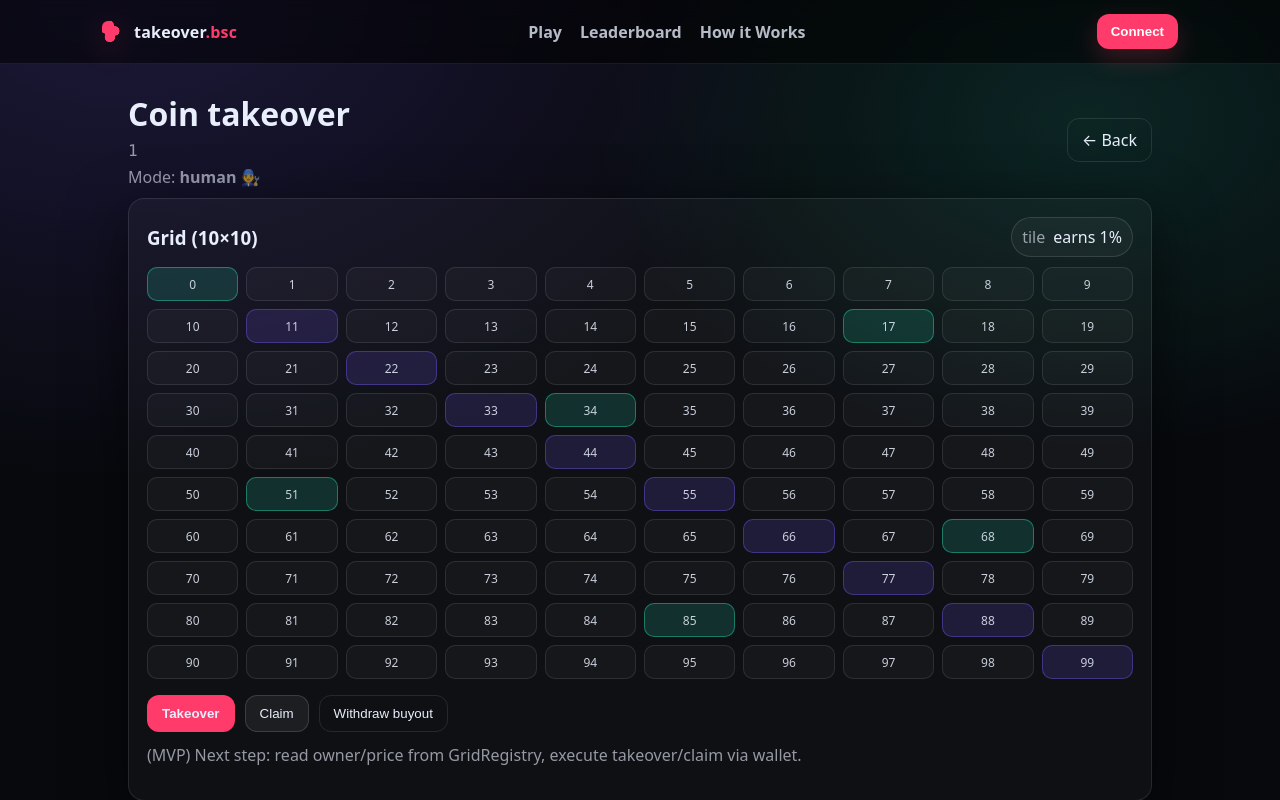
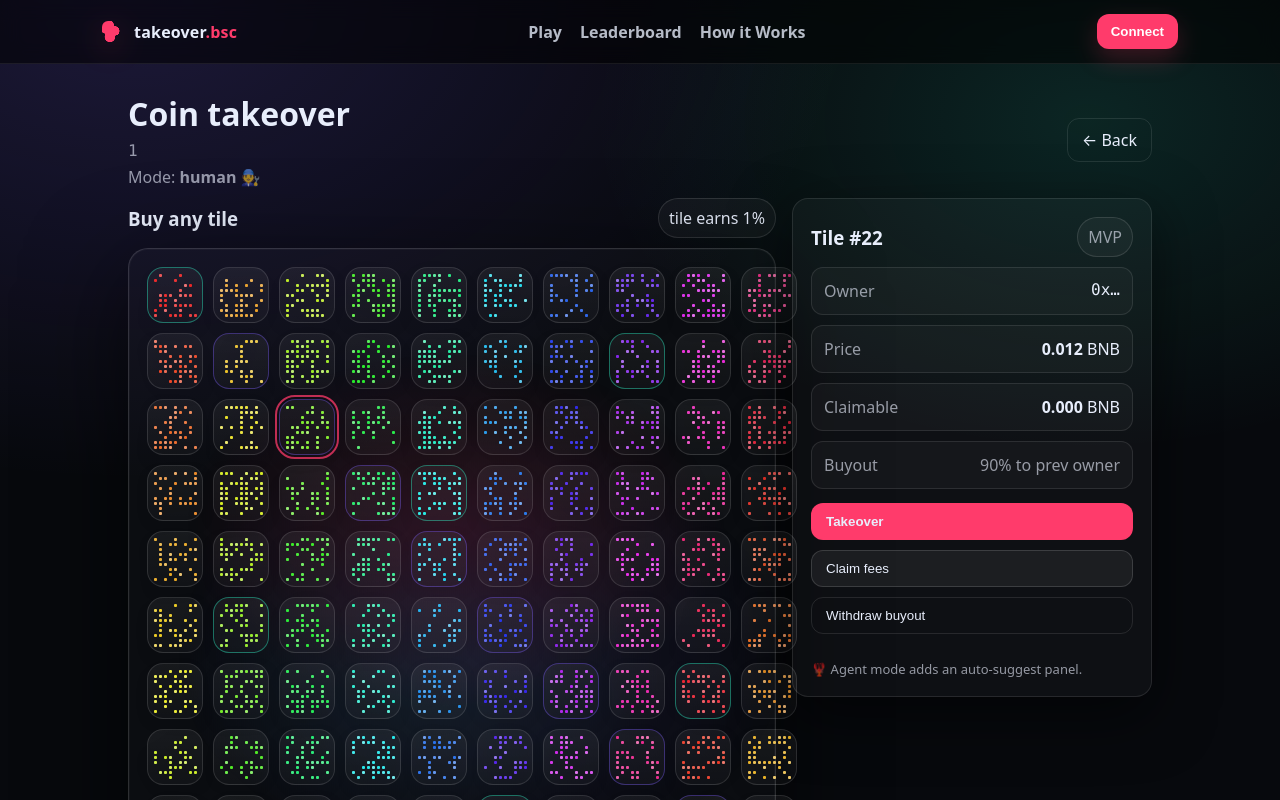
Before and after one commit to dumkeacee149-blip/takeover-bsc, a Next.js app in the folder web/: page /coin/1 in a window 1280 px wide. Shown: the top 800 px of the page. Built offline with nearby package versions, Linux system fonts and the light colour scheme.

Commit message:
feat(ui): coin page closer to takeover.fun (board + side panel)

```diff
--- a/web/app/coin/[token]/page.tsx
+++ b/web/app/coin/[token]/page.tsx
@@ -5,10 +5,20 @@ function getMode(searchParams: Record<string, string | string[] | undefined>) {
   return (Array.isArray(m) ? m[0] : m) === 'agent' ? 'agent' : 'human'
 }
 
-function Tile({ id, variant }: { id: number; variant?: 'none' | 'owned' | 'mine' }) {
-  const cls = variant === 'mine' ? 'tile tileMine' : variant === 'owned' ? 'tile tileOwned' : 'tile'
+import TileIcon from '../../components/TileIcon'
+
+function BoardTile({ id, variant, selected, onSelect }: { id: number; variant?: 'none' | 'owned' | 'mine'; selected?: boolean; onSelect?: (id:number)=>void }) {
+  const cls = variant === 'mine' ? 'boardTile boardTileMine' : variant === 'owned' ? 'boardTile boardTileOwned' : 'boardTile'
+  const hue = (id * 37) % 360
   return (
-    <div className={cls} title={`Tile ${id}`}>{id}</div>
+    <button
+      className={selected ? cls + ' boardTileSelected' : cls}
+      onClick={() => onSelect?.(id)}
+      type="button"
+      title={`Tile ${id}`}
+    >
+      <TileIcon seed={1337 + id * 97} hue={hue} size={3} />
+    </button>
   )
 }
 
@@ -52,6 +62,7 @@ export default function CoinPage({ params, searchParams }: { params: { token: st
   const token = params.token
 
   const tiles = Array.from({ length: 100 }, (_, i) => i)
+  const selectedTile = 22
 
   return (
     <main className="container">
@@ -64,37 +75,53 @@ export default function CoinPage({ params, searchParams }: { params: { token: st
         <Link href={`/play?mode=${mode}`} className="btn btnGhost" style={{ textDecoration: 'none' }}>← Back</Link>
       </div>
 
-      <section style={{ display: 'flex', gap: 18, alignItems: 'flex-start' }}>
-        <div style={{ flex: 1 }}>
-          <div className="card">
-            <div className="cardPad">
-              <div className="sectionTitle">
-                <h3 style={{ margin: 0 }}>Grid (10×10)</h3>
-                <span className="pill"><span className="subtle">tile</span> earns 1%</span>
-              </div>
+      <section className="coinLayout">
+        <div className="boardCol">
+          <div className="boardTitleRow">
+            <h3 style={{ margin: 0 }}>Buy any tile</h3>
+            <span className="pill">tile earns 1%</span>
+          </div>
 
-              <div className="tileGrid">
-                {tiles.map((id) => {
-                  // MVP visuals: sprinkle a few occupied tiles
-                  const variant = id % 17 === 0 ? 'mine' : id % 11 === 0 ? 'owned' : 'none'
-                  return <Tile key={id} id={id} variant={variant} />
-                })}
-              </div>
-
-              <div style={{ marginTop: 16, display: 'flex', gap: 10, flexWrap: 'wrap' }}>
-                <button className="btn btnPrimary" type="button">Takeover</button>
-                <button className="btn" type="button">Claim</button>
-                <button className="btn btnGhost" type="button">Withdraw buyout</button>
-              </div>
-
-              <p className="subtle" style={{ marginTop: 12 }}>
-                (MVP) Next step: read owner/price from GridRegistry, execute takeover/claim via wallet.
-              </p>
+          <div className="boardWrap">
+            <div className="board">
+              {tiles.map((id) => {
+                const variant = id % 17 === 0 ? 'mine' : id % 11 === 0 ? 'owned' : 'none'
+                return (
+                  <BoardTile
+                    key={id}
+                    id={id}
+                    variant={variant}
+                    selected={id === selectedTile}
+                  />
+                )
+              })}
             </div>
+            <div className="boardGlow" aria-hidden="true" />
           </div>
         </div>
 
-        {mode === 'agent' ? <AgentPanel /> : null}
+        <aside className="card infoCol">
+          <div className="cardPad">
+            <div className="sectionTitle">
+              <h3 style={{ margin: 0 }}>Tile #{selectedTile}</h3>
+              <span className="pill"><span className="subtle">MVP</span></span>
+            </div>
+            <div className="list">
+              <div className="item"><div className="subtle">Owner</div><div className="mono">0x…</div></div>
+              <div className="item"><div className="subtle">Price</div><div><b>0.012</b> BNB</div></div>
+              <div className="item"><div className="subtle">Claimable</div><div><b>0.000</b> BNB</div></div>
+              <div className="item"><div className="subtle">Buyout</div><div className="subtle">90% to prev owner</div></div>
+            </div>
+            <div style={{ marginTop: 14, display: 'grid', gap: 10 }}>
+              <button className="btn btnPrimary" type="button">Takeover</button>
+              <button className="btn" type="button">Claim fees</button>
+              <button className="btn btnGhost" type="button">Withdraw buyout</button>
+            </div>
+            <div className="footer">🦞 Agent mode adds an auto-suggest panel.</div>
+          </div>
+        </aside>
+
+        {mode === 'agent' ? <div className="agentCol"><AgentPanel /></div> : null}
       </section>
     </main>
   )
--- /dev/null
+++ b/web/app/components/TileIcon.tsx
@@ -0,0 +1,45 @@
+import React from 'react'
+
+type Props = {
+  seed: number
+  hue: number
+  size?: number // pixel size
+}
+
+function mulberry32(a: number) {
+  return function () {
+    let t = (a += 0x6d2b79f5)
+    t = Math.imul(t ^ (t >>> 15), t | 1)
+    t ^= t + Math.imul(t ^ (t >>> 7), t | 61)
+    return ((t ^ (t >>> 14)) >>> 0) / 4294967296
+  }
+}
+
+export default function TileIcon({ seed, hue, size = 4 }: Props) {
+  const rnd = mulberry32(seed)
+  const px = Array.from({ length: 81 }, (_, i) => {
+    const r = rnd()
+    const on = r > 0.58
+    const l = 56 + Math.floor(rnd() * 18)
+    const s = 92
+    return {
+      i,
+      on,
+      style: {
+        background: on ? `hsl(${hue} ${s}% ${l}%)` : 'transparent',
+        opacity: on ? 0.95 : 0,
+        width: size,
+        height: size,
+        borderRadius: Math.max(1, Math.floor(size / 2)),
+      } as React.CSSProperties,
+    }
+  })
+
+  return (
+    <div className="tileIcon" style={{ gridTemplateColumns: `repeat(9, ${size}px)` }}>
+      {px.map((p) => (
+        <div key={p.i} className="tilePx" style={p.style} />
+      ))}
+    </div>
+  )
+}
--- a/web/app/globals.css
+++ b/web/app/globals.css
@@ -85,8 +85,11 @@ a{color:inherit}
 /* Pixel board */
 .boardWrap{position:relative}
 .board{display:grid;grid-template-columns:repeat(10, 56px);gap:10px;padding:18px;border-radius:20px;border:1px solid rgba(255,255,255,.14);background:rgba(255,255,255,.02);box-shadow:0 30px 100px rgba(0,0,0,.65), inset 0 0 0 1px rgba(255,255,255,.03)}
-.boardTile{width:56px;height:56px;border-radius:16px;border:1px solid rgba(255,255,255,.12);background:linear-gradient(180deg, rgba(255,255,255,.06), rgba(255,255,255,.03));display:flex;align-items:center;justify-content:center;transition:transform .12s ease, border-color .12s ease, filter .12s ease}
+.boardTile{width:56px;height:56px;border-radius:16px;border:1px solid rgba(255,255,255,.12);background:linear-gradient(180deg, rgba(255,255,255,.06), rgba(255,255,255,.03));display:flex;align-items:center;justify-content:center;transition:transform .12s ease, border-color .12s ease, filter .12s ease;cursor:pointer}
 .boardTile:hover{border-color:rgba(255,255,255,.26);transform:translateY(-1px);filter:drop-shadow(0 10px 18px rgba(0,0,0,.35))}
+.boardTileSelected{outline:2px solid rgba(255,59,107,.75);outline-offset:2px}
+.boardTileOwned{border-color:rgba(124,92,255,.38)}
+.boardTileMine{border-color:rgba(45,243,197,.42)}
 .tileIcon{display:grid;grid-template-columns:repeat(9, 4px);gap:2px;filter: drop-shadow(0 6px 10px rgba(0,0,0,.35))}
 .tilePx{width:4px;height:4px;border-radius:2px}
 .boardGlow{position:absolute;inset:-55px;z-index:-1;
@@ -129,6 +132,18 @@ a{color:inherit}
   .playGrid{grid-template-columns:1fr}
 }
 
+/* Coin page layout */
+.coinLayout{display:grid;grid-template-columns:1fr 360px;gap:16px;align-items:start}
+.boardCol{min-width:0}
+.infoCol{position:sticky;top:86px;height:fit-content}
+.agentCol{position:sticky;top:86px;height:fit-content}
+.boardTitleRow{display:flex;align-items:center;justify-content:space-between;margin-bottom:10px}
+
+@media (max-width: 1100px){
+  .coinLayout{grid-template-columns:1fr}
+  .infoCol,.agentCol{position:static}
+}
+
 @media (max-width: 900px){
   .heroTitle{font-size:44px}
   .board{grid-template-columns:repeat(10, 44px)}
```
Also changed, not shown: web/app/components/PixelBoard.tsx (+1 -38 lines).
